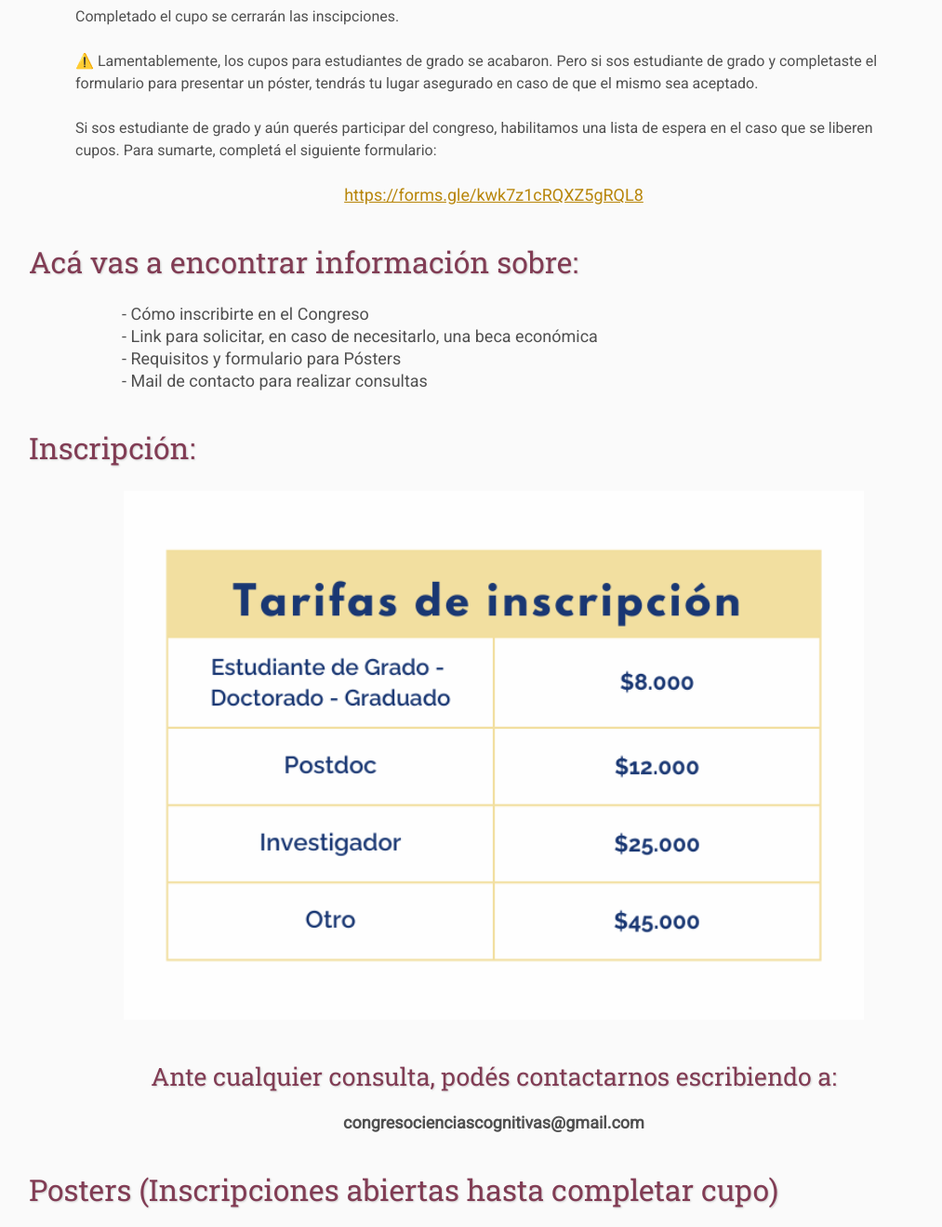
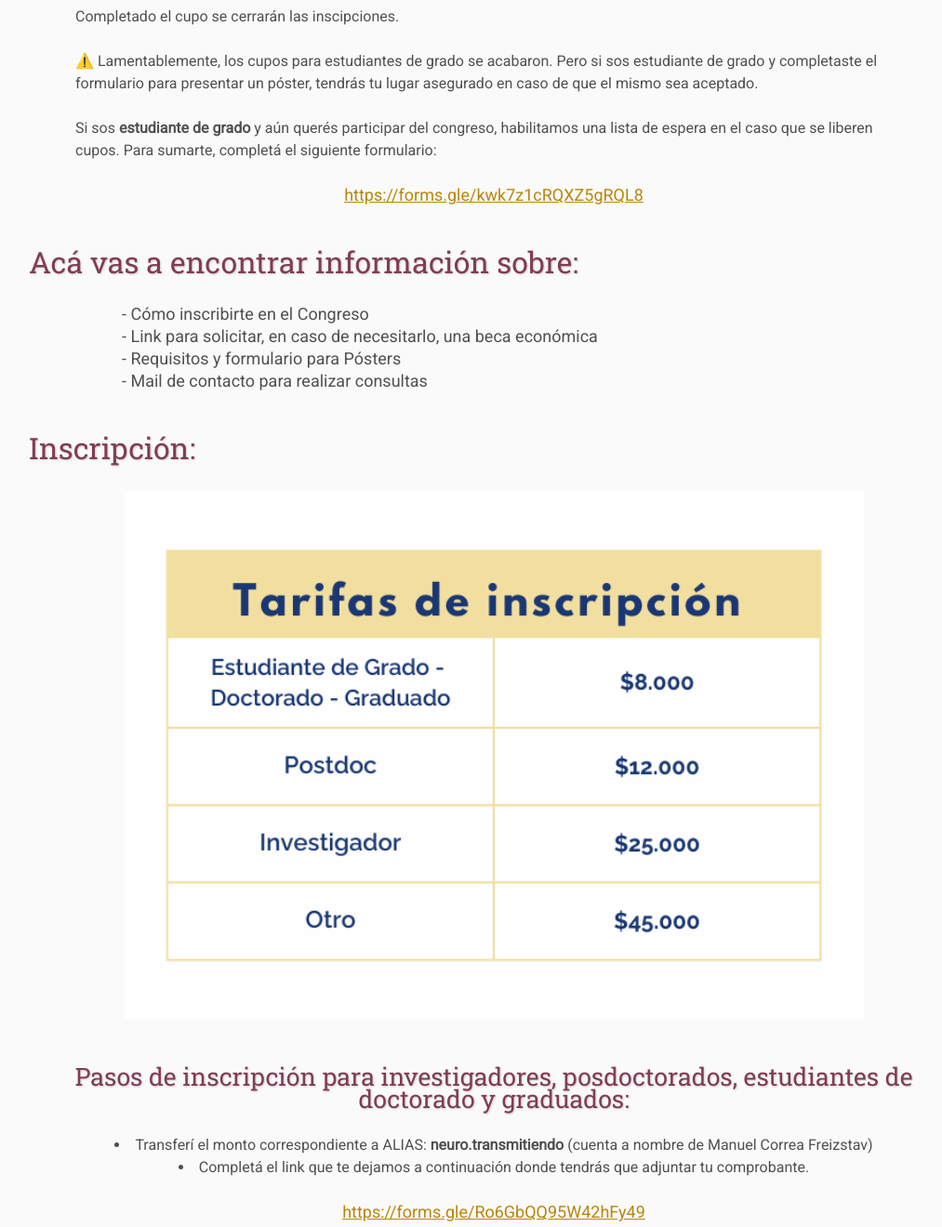
Before and after one commit to congreso-ciencias-cognitivas/congreso-ciencias-cognitivas-2024, a plain HTML site: page registration/index.html in a window 1280 px wide. Shown: the part 700-2020 px from the top of the page at 93% size, without its empty margins (109-1122 px from the left). Drawn offline with Linux system fonts and the light colour scheme; files that its build step writes are made by us from their sources.

Commit message:
add forms registration

```diff
--- a/registration/index.html
+++ b/registration/index.html
@@ -61,7 +61,7 @@
     </p>
 
     <p>
-        Si sos estudiante de grado y aún querés participar del congreso, habilitamos una lista de espera en el caso que se liberen cupos. Para sumarte, completá el siguiente formulario:
+        Si sos <b>estudiante de grado</b> y aún querés participar del congreso, habilitamos una lista de espera en el caso que se liberen cupos. Para sumarte, completá el siguiente formulario:
     </p>
 
     <p style="font-size: 18px; text-align: center;">
@@ -89,24 +89,14 @@
         </tr>
     </table>
 
-<!--
     <div align="center">
-        <h3>Pasos para inscribirte:</h3>
+        <h3>Pasos de inscripción para investigadores, posdoctorados, estudiantes de doctorado y graduados:</h3>
         <li> Transferí el monto correspondiente a ALIAS: <b>neuro.transmitiendo</b> (cuenta a nombre de Manuel Correa Freizstav)</li>
         <li> Completá el link que te dejamos a continuación donde tendrás que adjuntar tu comprobante.</li>
         <p style="font-size: 18px; text-align: center;">
         <a href="https://forms.gle/Ro6GbQQ95W42hFy49" target="_blank">https://forms.gle/Ro6GbQQ95W42hFy49</a>
         </p>
     </div>
-
-    <div align="center">
-        <h3>En caso de necesitarlo, podés solicitar una beca económica en este link:</h3>
-        <p style="font-size: 18px; text-align: center;">
-            <a href="https://forms.gle/kg2SqYFXWueQpru5A" target="_blank">https://forms.gle/kg2SqYFXWueQpru5A</a>
-        </p>
-    </div>
-
-    -->
 
     <div align="center">
         <h3>Ante cualquier consulta, podés contactarnos escribiendo a:</h3>
```
